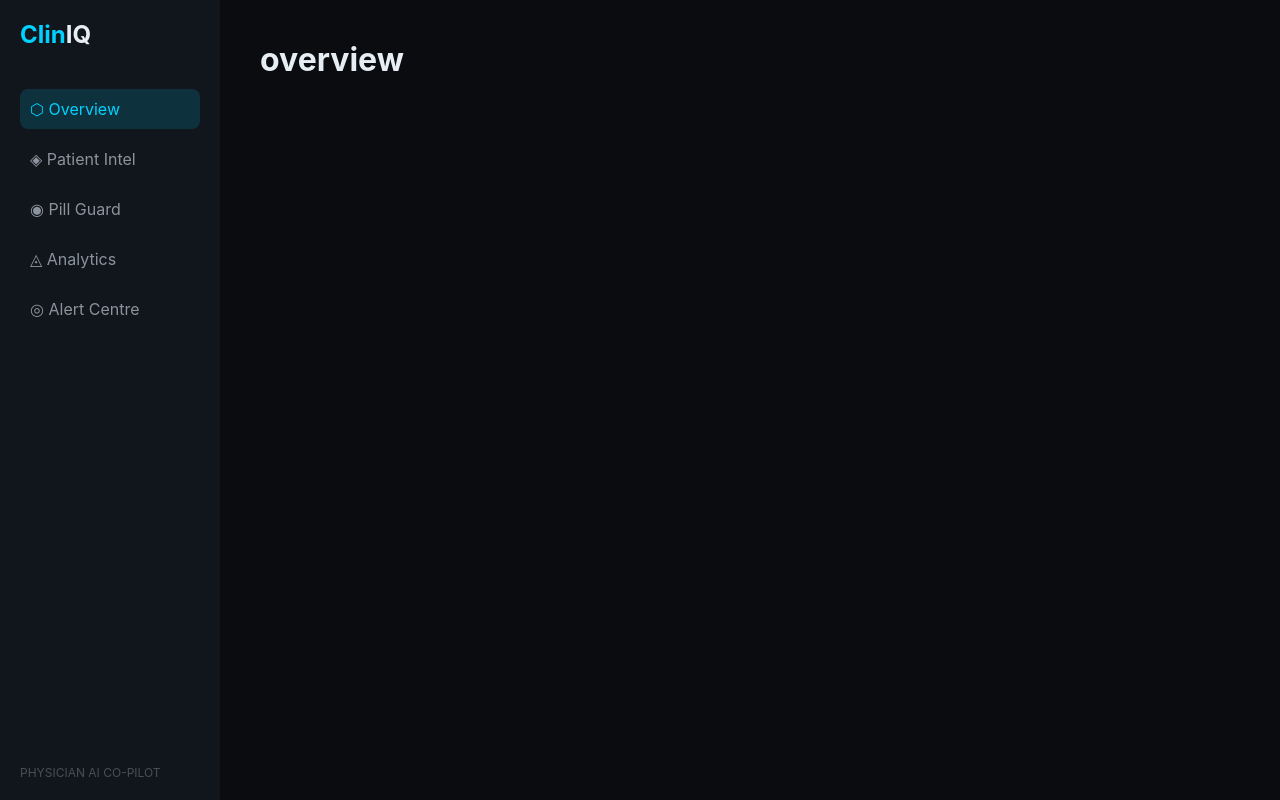
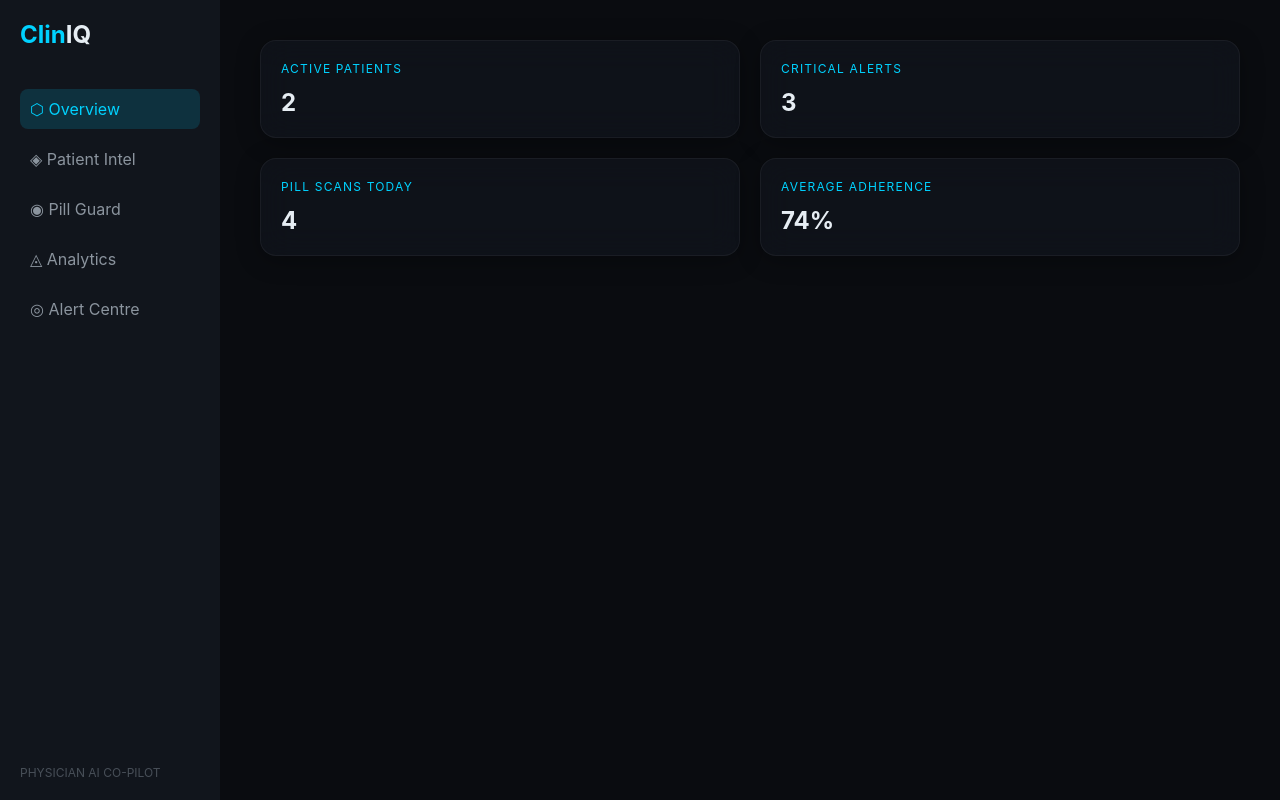
Before and after one commit to Keerthivasakrishna/cliniq, a React (Vite) app: page / in a window 1280 px wide. Built offline with nearby package versions, Linux system fonts and the light colour scheme.

Commit message:
Update App routing, tokens, and Overview view

```diff
--- a/src/App.jsx
+++ b/src/App.jsx
@@ -1,5 +1,6 @@
 import { useState } from "react";
 import Sidebar from "./components/Sidebar";
+import Overview from "./views/Overview";
 import { T } from "./tokens";
 
 function App() {
@@ -11,13 +12,20 @@ function App() {
         display: "flex",
         background: T.bgDeep,
         minHeight: "100vh",
-        color: T.textPrimary
+        color: T.textPrimary,
+        fontFamily: T.fontDisplay
       }}
     >
+      {/* Sidebar */}
       <Sidebar active={active} setActive={setActive} />
 
+      {/* Main Content */}
       <div style={{ flex: 1, padding: "40px" }}>
-        <h1>{active}</h1>
+        {active === "overview" && <Overview />}
+        {active === "patient" && <h1>Patient Intel</h1>}
+        {active === "pillguard" && <h1>Pill Guard</h1>}
+        {active === "analytics" && <h1>Analytics</h1>}
+        {active === "alerts" && <h1>Alerts</h1>}
       </div>
     </div>
   );
--- a/src/tokens.js
+++ b/src/tokens.js
@@ -7,5 +7,6 @@ export const T = {
     textSecondary: "#8b949e",
     textMuted: "#484f58",
     bgPanel: "rgba(17, 21, 28, 0.75)",
-    borderSubtle: "rgba(255, 255, 255, 0.05)"
+    borderSubtle: "rgba(255, 255, 255, 0.05)",
+    fontDisplay: "'-apple-system', 'Segoe UI', sans-serif"
 };
```
